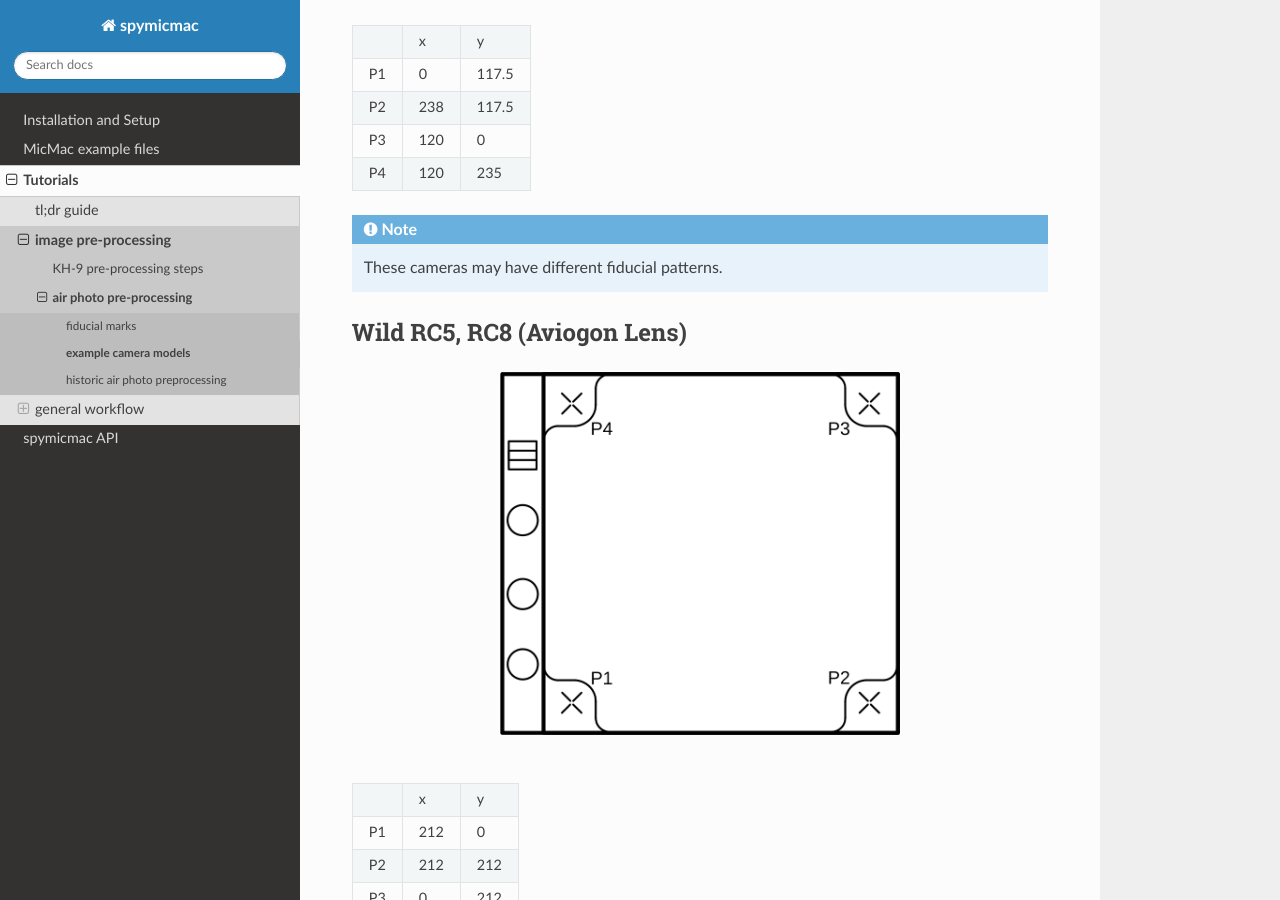
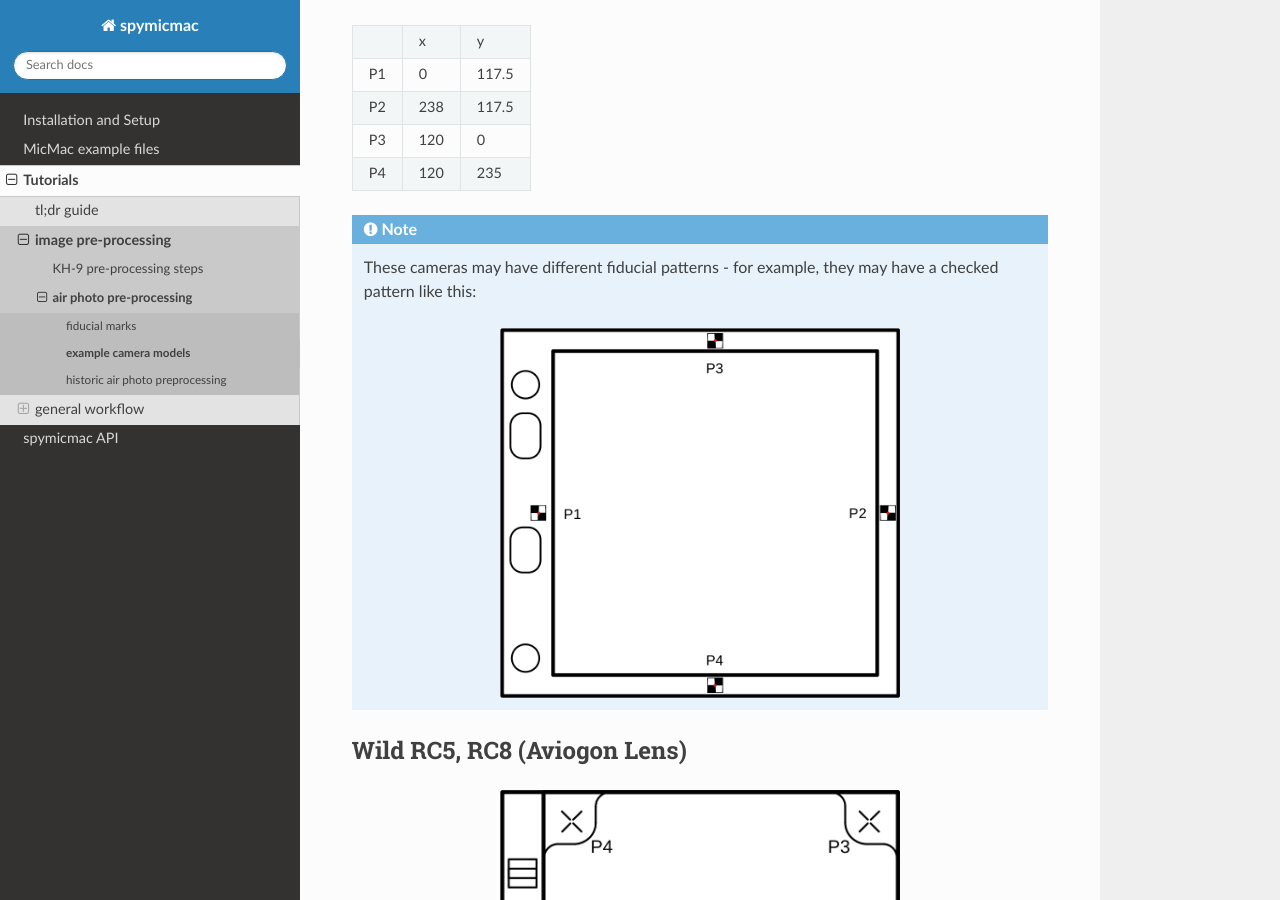
Before and after one commit to iamdonovan/spymicmac, a Sphinx documentation site: the page built from doc/tutorials/preprocessing/air_photos/cameras.rst, in a window 1280 px wide and 900 px high, scrolled down 1746 px. Built offline with Sphinx 7.4.7 and the Read the Docs theme 2.0.0, drawn with Linux system fonts in a browser that asks for light colours; the version number could not be read and is left out.

Commit message:
add diagram for checked fiducial marker

```diff
--- a/doc/tutorials/preprocessing/air_photos/cameras.rst
+++ b/doc/tutorials/preprocessing/air_photos/cameras.rst
@@ -64,7 +64,12 @@ Fairchild KC-1, KC-1B, T-11 (Metrogon Lens)
 
 .. note::
 
-    These cameras may have different fiducial patterns.
+    These cameras may have different fiducial patterns - for example, they may have a checked pattern like this:
+
+    .. image:: ../../../img/fairchild_t11.png
+        :width: 400
+        :align: center
+        :alt: a diagram of a Fairchild T-11 with fiducial markers labeled
 
 
 
```
Also changed, not shown: doc/img/fairchild_t11.png (added).
